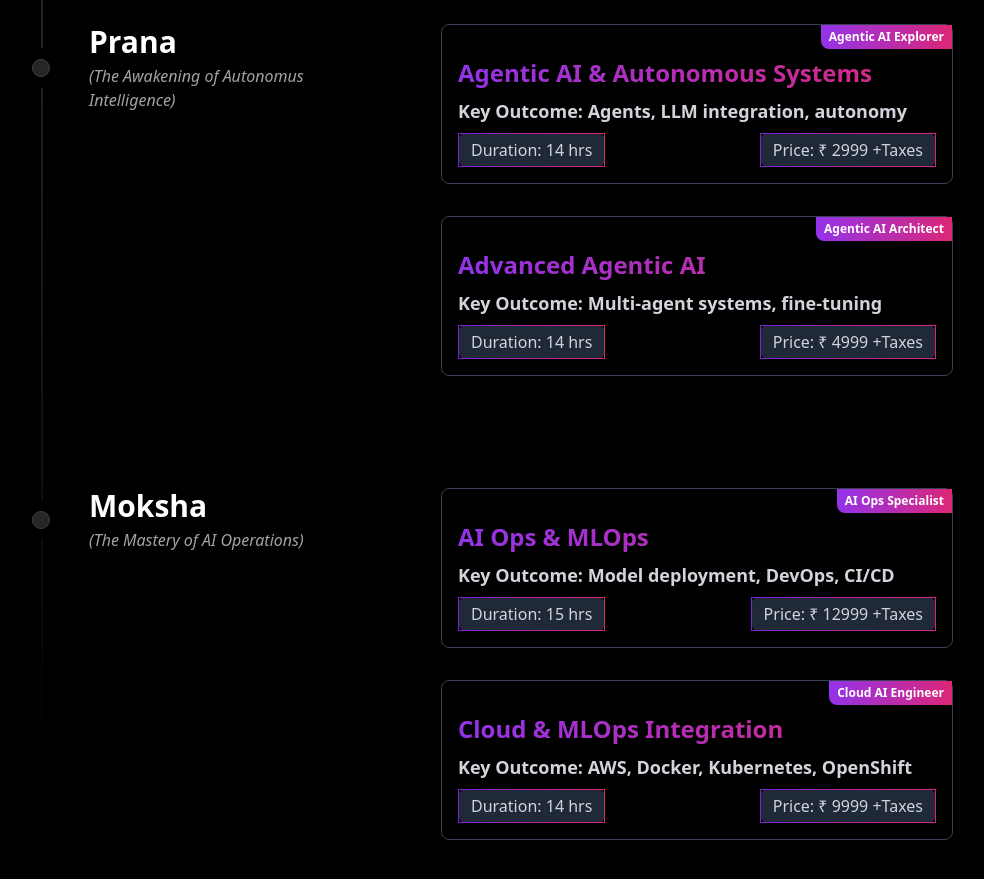
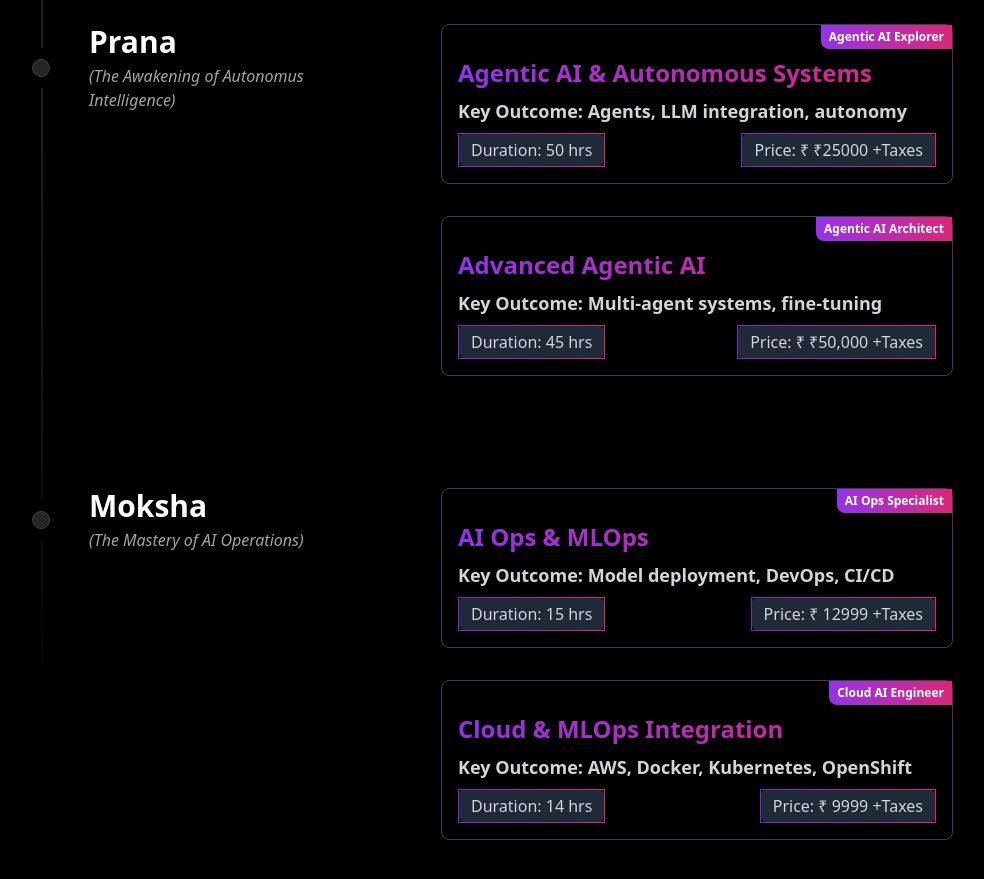
Before and after one commit to LWintern/the-agentic-ai, a Next.js app: page / in a window 1280 px wide. Shown: the part 3100-3979 px from the top of the page, without its empty margins (159-1143 px from the left). Built offline with nearby package versions, Linux system fonts and the light colour scheme.

Commit message:
update razor pay links

```diff
--- a/data/timeline.ts
+++ b/data/timeline.ts
@@ -157,9 +157,9 @@ export const roadmapData = [
           name: "Agentic AI & Autonomous Systems",
           outcome: "Agents, LLM integration, autonomy",
           badge: "Agentic AI Explorer",
-          badgeLink: "https://rzp.io/rzp/bFrKdIZ",
-          duration: "14 hrs",
-          price: "2999 +Taxes",
+          badgeLink: "https://rzp.io/rzp/6a3oxdP",
+          duration: "50 hrs",
+          price: "₹25000 +Taxes",
           // link:"/agentic-ai-and-autonomous-system",
 
           href:"/agenticaiautonomoussystems",
@@ -172,9 +172,9 @@ export const roadmapData = [
           name: "Advanced Agentic AI",
           outcome: "Multi-agent systems, fine-tuning",
           badge: "Agentic AI Architect",
-          badgeLink: "https://rzp.io/rzp/lOLC1zs",
-          duration: "14 hrs",
-          price: "4999 +Taxes",
+          badgeLink: "https://rzp.io/rzp/2SOJBNi",
+          duration: "45 hrs",
+          price: "₹50,000 +Taxes",
           href:"/advancedagenticai",
           images: [
             "https://via.placeholder.com/500",
```
